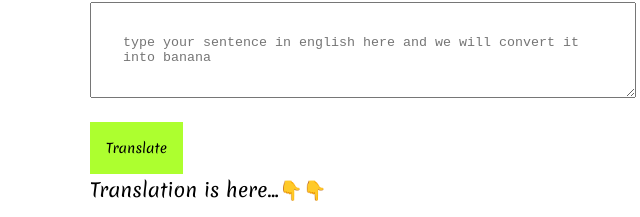
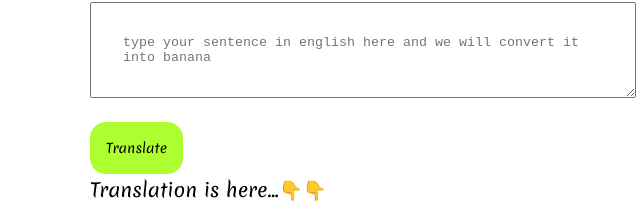
Before and after one commit to TutipallySandhyarani/Banana-Speak, a plain HTML site: page index.html in a window 1280 px wide. Shown: the part 144-361 px from the top of the page, 250-890 px from the left. Drawn offline with Linux system fonts and the light colour scheme.

Commit message:
stylesupdated

```diff
--- a/styles.css
+++ b/styles.css
@@ -33,6 +33,10 @@
         font-family: 'Merienda', cursive;
         color: black;
         border: none;
+        border-top-left-radius: 1rem;
+        border-top-right-radius: 1rem;
+        border-bottom-left-radius: 1rem;
+        border-bottom-right-radius: 1rem ;
        }
 
        #output {
```
